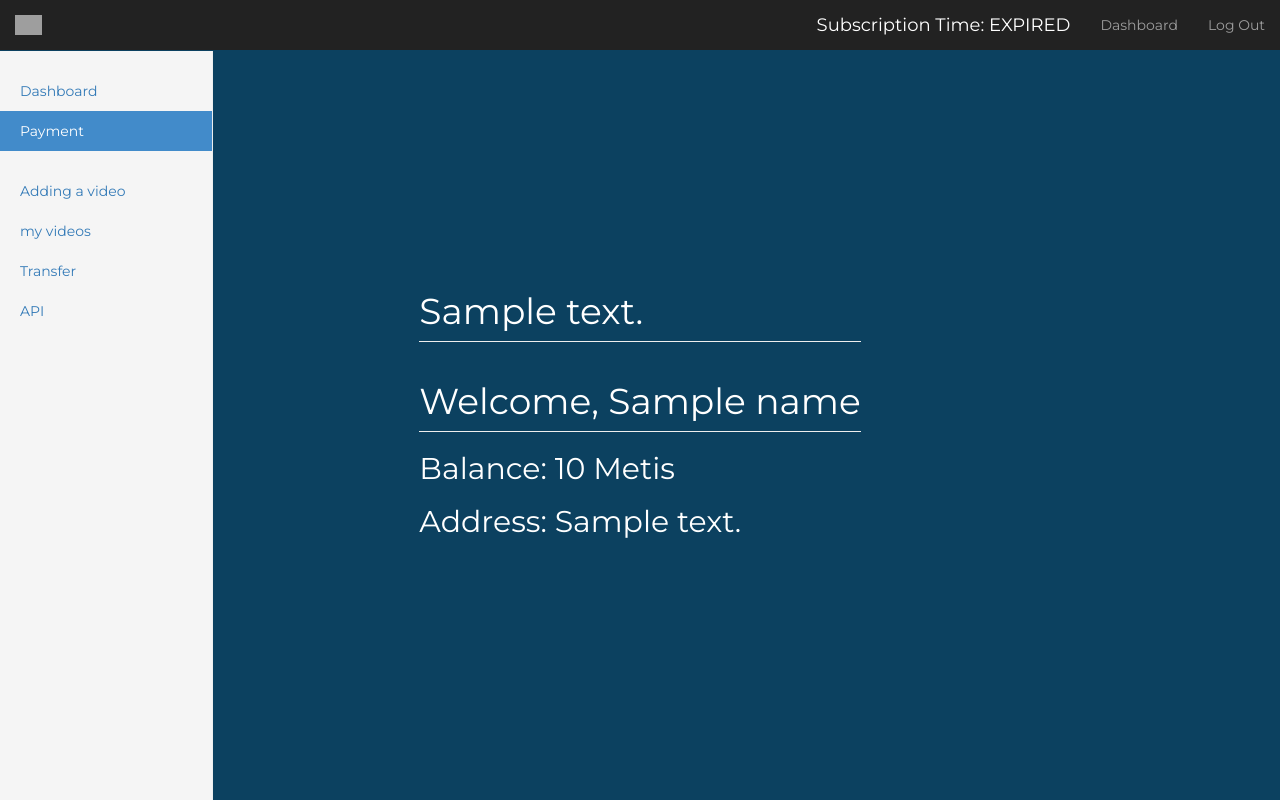
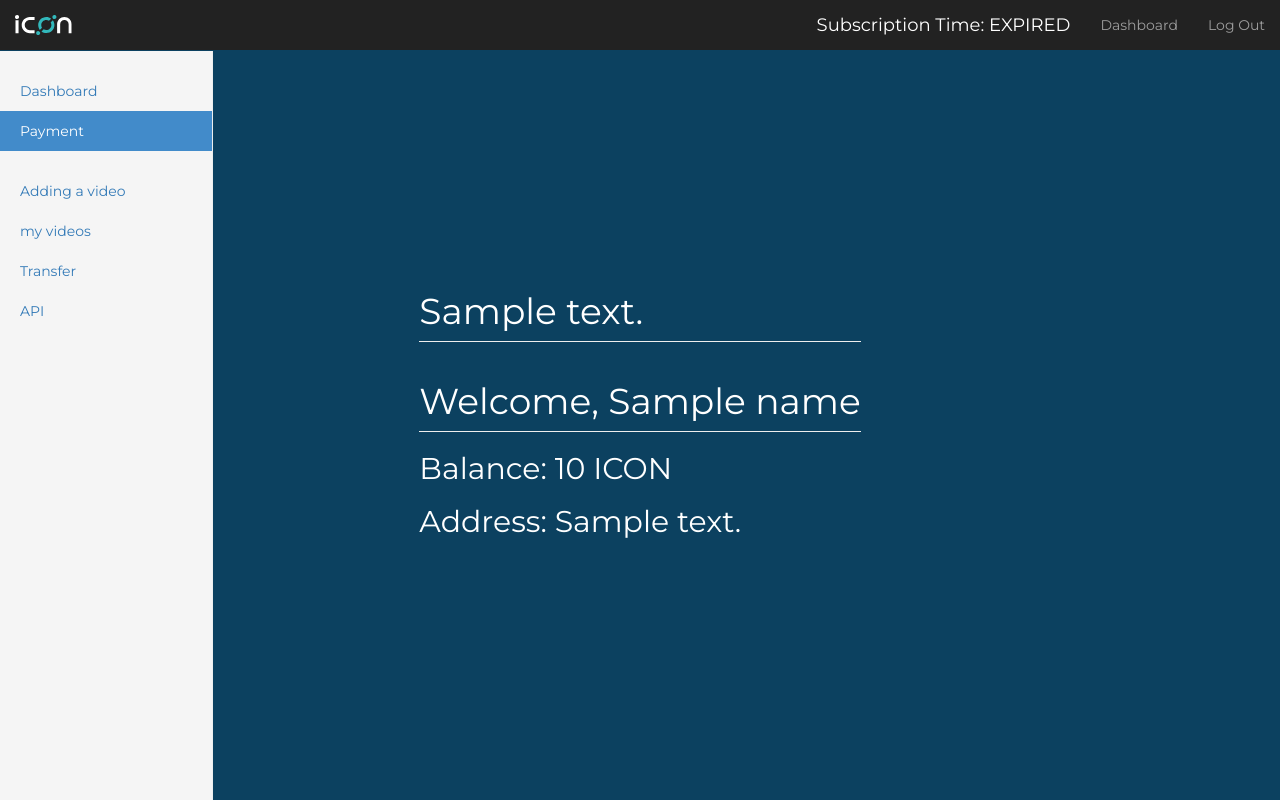
Before and after one commit to Tawfiq-MoonHacker/ICON-TUBE, a Python web app: template templates/payments.html in a window 1280 px wide. Run offline with Jinja, Linux system fonts and the light colour scheme; the template is opened without the code that fills it: most values are stand-ins (such as "Sample title", 1, 10 or a date in 2020); some libraries are stand-ins or nearby versions; grey boxes are pictures that could not be loaded.

Commit message:
Update payments.html

```diff
--- a/templates/payments.html
+++ b/templates/payments.html
@@ -20,7 +20,7 @@ Payments
             <span class="icon-bar"></span>
           </button>
 
-          <a class="navbar-brand" href="#"><img itemprop="image" class="mobile" src="https://www.metis.io/wp-content/uploads/2021/03/metis.png" alt="Logo" style="height: 100%;"></a>
+          <a class="navbar-brand" href="#"><img itemprop="image" class="mobile" src="/static/logo.svg" alt="Logo" style="height: 100%;"></a>
 
         </div>
         <div id="navbar" class="navbar-collapse collapse">
@@ -65,7 +65,7 @@ Payments
 
           <h1 class="page-header">Welcome, {{ name }}</h1>
 
-          <h2>Balance: {{balance}} Metis<h2>
+          <h2>Balance: {{balance}} ICON<h2>
             <div class="card px-4">
                 <p class="h8 py-3">Address: {{address}}</p>
             </div>
```
